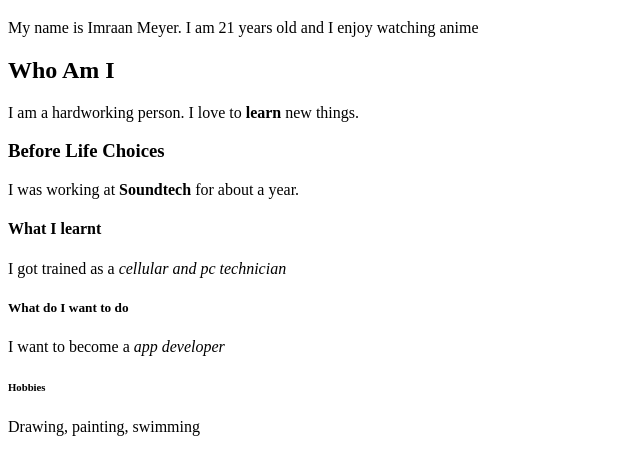
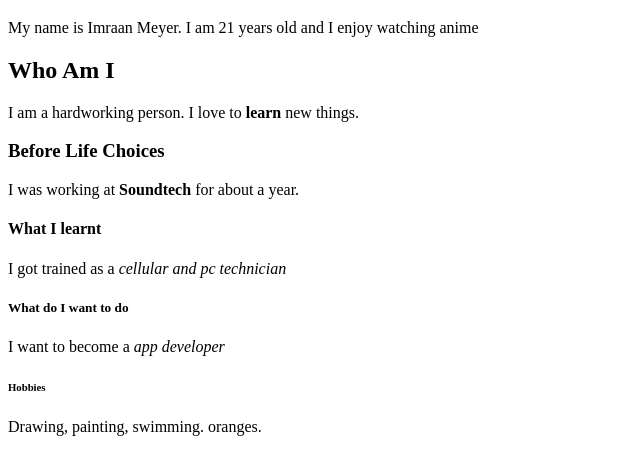
Before and after one commit to ImraanMeyer/html, a plain HTML site: page index.html in a window 1280 px wide. Shown: the part 61-536 px from the top of the page, without its empty margins (0-640 px from the left). Drawn offline with Linux system fonts and the light colour scheme.

```diff
--- a/index.html
+++ b/index.html
@@ -41,8 +41,8 @@
           </p>
 
           <h6> Hobbies </h6>
+          Drawing, painting, swimming. oranges.
           <p>
-            Drawing, painting, swimming
           </p>
 
 
```
